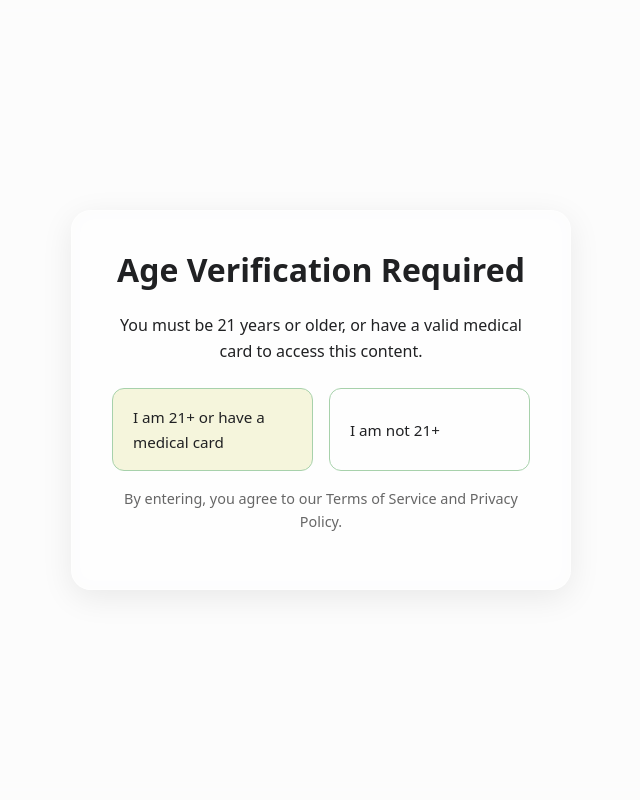
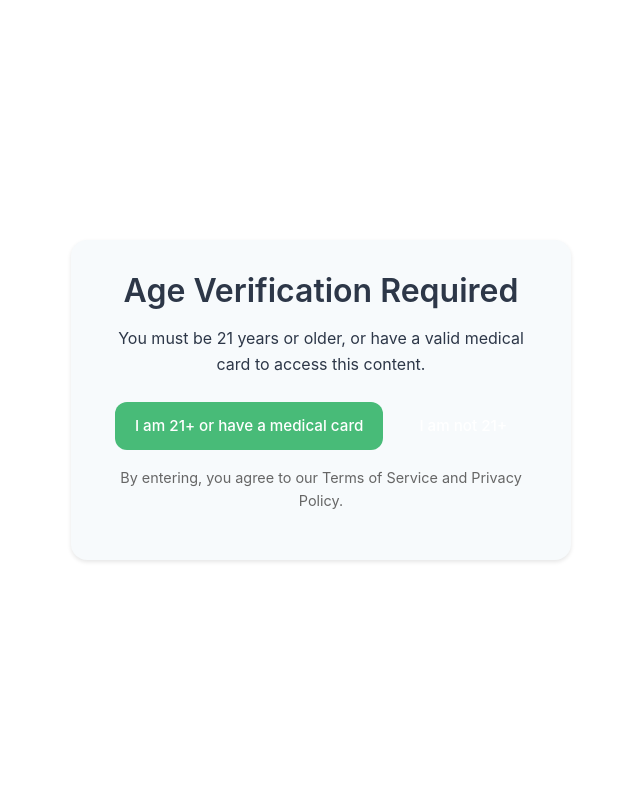
Before and after one commit to sashzabegalin/Cannabis-Chat, a Flask app: page / in a window 1280 px wide. Shown: the whole page, without its empty margins (319-959 px from the left). Run offline with Flask 3, Linux system fonts and the light colour scheme; some libraries are stand-ins or nearby versions.

Commit message:
Agent query: Is the interface now working correctly with all icons removed and a cleaner design?
Update styling and simplify chat UI, removing unnecessary icons and improving layout.

Screenshot: https://storage.googleapis.com/screenshot-production-us-central1/8252cc56-6144-4ac3-9e34-39b687a2cce0/61c468f0-3618-461b-8b5d-e15c71656d6a.jpg

```diff
--- a/static/css/style.css
+++ b/static/css/style.css
@@ -1,29 +1,17 @@
 :root {
-    --primary-green: #10A37F;
-    --hover-green: #1A7F64;
-    --light-green: #D1E9E3;
-    --success-green: #2BAC76;
-    --info-green: #34D399;
-    --accent-green: #059669;
-    --background: #F7F7F8;
-    --text-dark: #202123;
-    --gray-100: #ECECF1;
-    --gray-200: #D9D9E3;
-    --gray-300: #C5C5D2;
-    --gray-700: #40414F;
-    --cream: #F8F5F0;
-    --beige: #F5F5DC;
-    --off-white: #FAFAFA;
-    --sage: #A7D1AB;
-    --forest: #228B22;
-    --deep-green: #006400;
-    --text-light: #FFFFFF;
-
+    --primary-color: #48bb78;
+    --hover-color: #38a169;
+    --background: #ffffff;
+    --text-dark: #2d3748;
+    --text-light: #4a5568;
+    --card-bg: #f7fafc;
+    --border-color: #e2e8f0;
+    --shadow: 0 2px 4px rgba(0, 0, 0, 0.1);
 }
 
 body {
     background: var(--background);
-    font-family: Söhne, ui-sans-serif, system-ui, -apple-system, 'Segoe UI', Roboto, Ubuntu, sans-serif;
+    font-family: -apple-system, BlinkMacSystemFont, 'Segoe UI', Roboto, 'Helvetica Neue', Arial, sans-serif;
     height: 100vh;
     margin: 0;
     padding: 0;
@@ -38,7 +26,7 @@ body {
     left: 0;
     width: 100%;
     height: 100%;
-    background: rgba(255, 255, 255, 0.6);
+    background: rgba(255, 255, 255, 0.9);
     display: flex;
     justify-content: center;
     align-items: center;
@@ -47,20 +35,17 @@ body {
 }
 
 .age-verify-content {
-    background: var(--warm-gradient);
-    backdrop-filter: blur(12px);
-    border-radius: 20px;
-    padding: 2.5rem;
+    background: var(--card-bg);
+    border-radius: 16px;
+    padding: 2rem;
     max-width: 500px;
     width: 90%;
     text-align: center;
-    box-shadow: 0 8px 32px rgba(0, 0, 0, 0.08);
-    border: 1px solid rgba(255, 255, 255, 0.4);
-    animation: fadeIn 0.3s ease-in;
+    box-shadow: var(--shadow);
 }
 
 .age-verify-content h2 {
-    margin-bottom: 1.5rem;
+    margin-bottom: 1rem;
     color: var(--text-dark);
     font-weight: 600;
 }
@@ -118,199 +94,126 @@ body {
     flex-grow: 1;
     overflow-y: auto;
     padding: 1.5rem;
-    background: var(--off-white);
-    border-radius: 16px 16px 0 0;
-    border: 1px solid var(--sage);
+    background: var(--card-bg);
+    border-radius: 16px;
+    margin-bottom: 1rem;
+    box-shadow: var(--shadow);
 }
 
 .message {
-    display: flex;
-    align-items: flex-start;
-    gap: 12px;
-    margin-bottom: 1.5rem;
-    padding: 1rem;
+    margin-bottom: 1rem;
+    padding: 1rem 1.25rem;
     border-radius: 12px;
     max-width: 85%;
-    line-height: 1.5;
-    font-size: 0.95rem;
     animation: fadeIn 0.3s ease-out;
-}
-
-.message img.chat-icon {
-    width: 32px;
-    height: 32px;
-    display: flex;
-    align-items: center;
-    justify-content: center;
-    border-radius: 50%;
-    background: var(--deep-green);
-    color: var(--text-light);
-    font-size: 18px;
+    box-shadow: var(--shadow);
 }
 
 .bot-message {
-    background: var(--beige);
+    background: white;
+    margin-right: auto;
     color: var(--text-dark);
-    margin-right: auto;
-}
-
-.bot-message::before {
-    content: '';
-    display: inline-block;
-    width: 24px;
-    height: 24px;
-    background: var(--deep-green);
-    mask: url('/static/images/leaf.svg') no-repeat center;
-    -webkit-mask: url('/static/images/leaf.svg') no-repeat center;
-    margin-right: 8px;
-}
-
-.bot-icon {
-    width: 32px;
-    height: 32px;
-    background: var(--forest);
-    border-radius: 50%;
-    padding: 6px;
 }
 
 .user-message {
-    background: var(--sage);
-    color: var(--text-light);
+    background: var(--primary-color);
+    color: white;
     margin-left: auto;
-    flex-direction: row-reverse;
-}
-
-.user-icon {
-    width: 32px;
-    height: 32px;
-    background: var(--deep-green);
-    border-radius: 50%;
-    padding: 6px;
 }
 
 /* Button Choices */
 .button-choices {
     display: flex;
-    flex-direction: column;
+    flex-wrap: wrap;
     gap: 0.75rem;
+    justify-content: center;
     padding: 1rem;
-    background: var(--off-white);
-    border-radius: 0 0 16px 16px;
-    border: 1px solid var(--sage);
-    border-top: none;
+    background: var(--card-bg);
+    border-radius: 16px;
+    box-shadow: var(--shadow);
 }
 
 .choice-button {
-    display: flex;
-    align-items: center;
-    gap: 12px;
-    background: var(--beige);
-    color: var(--text-dark);
-    border: 1px solid var(--sage);
+    background: var(--primary-color);
+    color: white;
+    border: none;
     border-radius: 12px;
-    padding: 1rem 1.25rem;
+    padding: 0.75rem 1.25rem;
     cursor: pointer;
     transition: all 0.2s ease;
     font-size: 0.95rem;
     font-weight: 500;
-    width: 100%;
-    text-align: left;
-}
-
-.choice-button i {
-    font-size: 1.2rem;
-    color: var(--forest);
 }
 
 .choice-button:hover {
-    background: var(--sage);
-    color: var(--text-light);
-}
-
-.choice-button:hover i {
-    color: var(--text-light);
+    background: var(--hover-color);
+    transform: translateY(-2px);
 }
 
 /* Strain Cards */
 .strain-card {
-    background: var(--beige);
-    border-radius: 12px;
-    padding: 1.25rem;
+    background: white;
+    border-radius: 16px;
+    padding: 1.5rem;
     margin: 1rem 0;
-    border: 1px solid var(--sage);
+    box-shadow: var(--shadow);
 }
 
 .strain-card h3 {
     color: var(--text-dark);
-    margin: 0 0 0.5rem 0;
-    font-size: 1.25rem;
+    margin: 0 0 0.75rem 0;
+    font-size: 1.5rem;
     font-weight: 600;
 }
 
 .strain-type {
-    display: flex;
-    align-items: center;
-    color: var(--forest);
+    display: inline-block;
+    background: var(--primary-color);
+    color: white;
+    padding: 0.5rem 1rem;
+    border-radius: 20px;
     font-size: 0.9rem;
-    margin-bottom: 0.75rem;
+    margin-bottom: 1rem;
     font-weight: 500;
 }
 
-.strain-type::before {
-    content: '';
-    display: inline-block;
-    width: 20px;
-    height: 20px;
-    background: var(--deep-green);
-    mask: url('/static/images/leaf.svg') no-repeat center;
-    -webkit-mask: url('/static/images/leaf.svg') no-repeat center;
-    margin-right: 8px;
+.strain-info {
+    display: grid;
+    grid-template-columns: repeat(auto-fit, minmax(150px, 1fr));
+    gap: 0.75rem;
+    margin-bottom: 1rem;
+}
+
+.strain-info p {
+    margin: 0;
+    padding: 0.75rem 1rem;
+    background: var(--card-bg);
+    border-radius: 12px;
+    font-size: 0.9rem;
+}
+
+.strain-details {
+    background: var(--card-bg);
+    border-radius: 12px;
+    padding: 1rem;
+    margin-bottom: 1rem;
+}
+
+.strain-details p {
+    margin: 0.5rem 0;
+    font-size: 0.95rem;
+    color: var(--text-dark);
+}
+
+.strain-details strong {
+    font-weight: 600;
 }
 
 .strain-description {
+    font-style: italic;
+    color: var(--text-light);
+    line-height: 1.6;
     font-size: 0.95rem;
-    color: var(--text-dark);
-    line-height: 1.5;
-}
-
-/* Effect Icons */
-.strain-effect-icons {
-    display: flex;
-    gap: 0.75rem;
-    flex-wrap: wrap;
-    margin: 0.75rem 0;
-    padding: 0.75rem;
-    background: rgba(255, 255, 255, 0.9);
-    border-radius: 12px;
-    justify-content: center;
-}
-
-.effect-icon {
-    display: flex;
-    flex-direction: column;
-    align-items: center;
-    gap: 0.4rem;
-    padding: 0.5rem;
-    border-radius: 8px;
-    background: white;
-    transition: transform 0.2s ease;
-    box-shadow: 0 1px 3px rgba(0, 0, 0, 0.05);
-}
-
-.effect-icon:hover {
-    transform: translateY(-2px);
-}
-
-.effect-icon img {
-    width: 32px;
-    height: 32px;
-}
-
-.effect-icon span {
-    font-size: 0.8rem;
-    color: var(--text-dark);
-    text-align: center;
-    font-weight: 500;
 }
 
 /* Loading Animation */
--- a/static/js/chat.js
+++ b/static/js/chat.js
@@ -54,15 +54,7 @@ document.addEventListener('DOMContentLoaded', function() {
     function addMessage(message, isBot = false) {
         const messageDiv = document.createElement('div');
         messageDiv.className = `message ${isBot ? 'bot-message' : 'user-message'} animate__animated animate__fadeIn`;
-
-        const icon = document.createElement('i');
-        icon.className = isBot ? 'fas fa-robot chat-icon' : 'fas fa-user chat-icon';
-
-        messageDiv.appendChild(icon);
-        const messageContent = document.createElement('div');
-        messageContent.innerHTML = message;
-        messageDiv.appendChild(messageContent);
-
+        messageDiv.innerHTML = message;
         chatMessages.appendChild(messageDiv);
         chatMessages.scrollTop = chatMessages.scrollHeight;
     }
@@ -72,8 +64,18 @@ document.addEventListener('DOMContentLoaded', function() {
             <div class="strain-card animate__animated animate__fadeIn">
                 <h3>${strain.name}</h3>
                 <div class="strain-type">${strain.type}</div>
-                <div class="strain-description">
-                    ${strain.description}
+                <div class="strain-content">
+                    <div class="strain-info">
+                        <p>THC: ${strain.thc_content}</p>
+                        <p>CBD: ${strain.cbd_content}</p>
+                    </div>
+                    <div class="strain-details">
+                        <p><strong>Effects:</strong> ${strain.effects.join(', ')}</p>
+                        <p><strong>Flavors:</strong> ${strain.flavors.join(', ')}</p>
+                    </div>
+                    <div class="strain-description">
+                        ${strain.description}
+                    </div>
                 </div>
             </div>
         `;
@@ -97,38 +99,11 @@ document.addEventListener('DOMContentLoaded', function() {
         choices.forEach(choice => {
             const button = document.createElement('button');
             button.className = 'choice-button animate__animated animate__fadeIn';
-            const icon = document.createElement('i');
-            icon.className = getChoiceIcon(choice);
-            button.appendChild(icon);
-            const text = document.createElement('span');
-            text.textContent = choice;
-            button.appendChild(text);
+            button.textContent = choice;
             button.onclick = () => handleChoice(choice);
             buttonChoices.appendChild(button);
         });
     }
-
-    function getChoiceIcon(choice) {
-        //  A very basic implementation -  replace with more sophisticated logic as needed.
-        switch (choice) {
-            case "Find the right strain": return "fas fa-leaf";
-            case "Learn about cannabis": return "fas fa-book";
-            case "Medical benefits": return "fas fa-medkit";
-            case "New to cannabis": return "fas fa-user-graduate";
-            case "Occasional user": return "fas fa-user";
-            case "Experienced user": return "fas fa-user-check";
-            case "Relaxation": return "fas fa-cloud-sun";
-            case "Energy": return "fas fa-bolt";
-            case "Creativity": return "fas fa-lightbulb";
-            case "Sleep": return "fas fa-moon";
-            case "Pain Relief": return "fas fa-heartbeat";
-            case "Find another strain": return "fas fa-redo";
-            case "No, I'm good": return "fas fa-times";
-            case "Start over": return "fas fa-undo";
-            default: return ""; // No icon
-        }
-    }
-
 
     function handleChoice(choice) {
         addMessage(choice, false);
--- a/templates/index.html
+++ b/templates/index.html
@@ -6,7 +6,6 @@
     <title>Wellness Guide - Cannabis Recommendations</title>
     <link href="https://cdn.jsdelivr.net/npm/bootstrap@5.3.2/dist/css/bootstrap.min.css" rel="stylesheet">
     <link href="https://cdn.jsdelivr.net/npm/animate.css@4.1.1/animate.min.css" rel="stylesheet">
-    <link href="https://cdnjs.cloudflare.com/ajax/libs/font-awesome/6.0.0/css/all.min.css" rel="stylesheet">
     <link href="{{ url_for('static', filename='css/style.css') }}" rel="stylesheet">
 </head>
 <body>
@@ -27,9 +26,8 @@
 
     <div class="container-fluid chat-container" style="display: none;" id="mainContent">
         <div class="chat-header">
-            <img src="{{ url_for('static', filename='images/leaf.svg') }}" alt="Cannabis leaf" class="leaf-icon">
-            <h1>Cannabis Chat</h1>
-            <p>Your intelligent cannabis guide</p>
+            <h1>Wellness Guide</h1>
+            <p>Your personal cannabis assistant</p>
         </div>
 
         <div class="chat-messages" id="chatMessages">
@@ -42,7 +40,6 @@
     </div>
 
     <script src="https://cdn.jsdelivr.net/npm/bootstrap@5.3.2/dist/js/bootstrap.bundle.min.js"></script>
-    <script src="https://kit.fontawesome.com/your-kit-code.js"></script>
     <script src="{{ url_for('static', filename='js/chat.js') }}"></script>
 </body>
 </html>
```
Also changed, not shown: other parts of static/css/style.css (+9 -23 lines).
